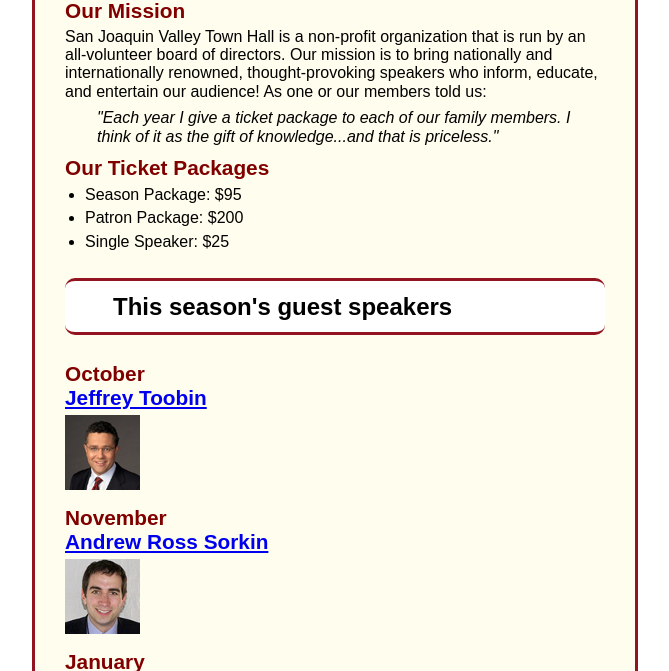
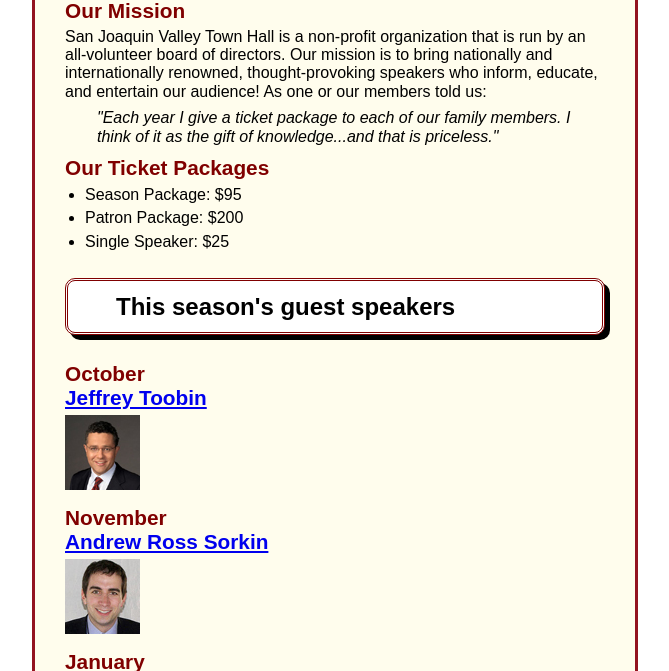
Before and after one commit to Jasmin-IS117/A11, a plain HTML site: page index.html in a window 1280 px wide. Shown: the part 129-800 px from the top of the page, without its empty margins (305-974 px from the left). Drawn offline with nearby package versions, Linux system fonts and the light colour scheme; files that its build step writes are made by us from their sources; files whose address does not match are found by name.

Commit message:
Update main.css

```diff
--- a/main.css
+++ b/main.css
@@ -60,12 +60,12 @@ main {
 
 main h1{
 	font-size: 150%;
-	border-bottom: 3px solid #931420;
-	border-top: 3px solid #931420;
 	padding: .3em 0;
 	border-radius: 10px;
 	background-color: white;
 	padding: .5em 0 .5em 2em;
+	border: 3px double #800000;
+	box-shadow: 5px 5px;
 }
 main h2{
 	font-size: 130%;
```
